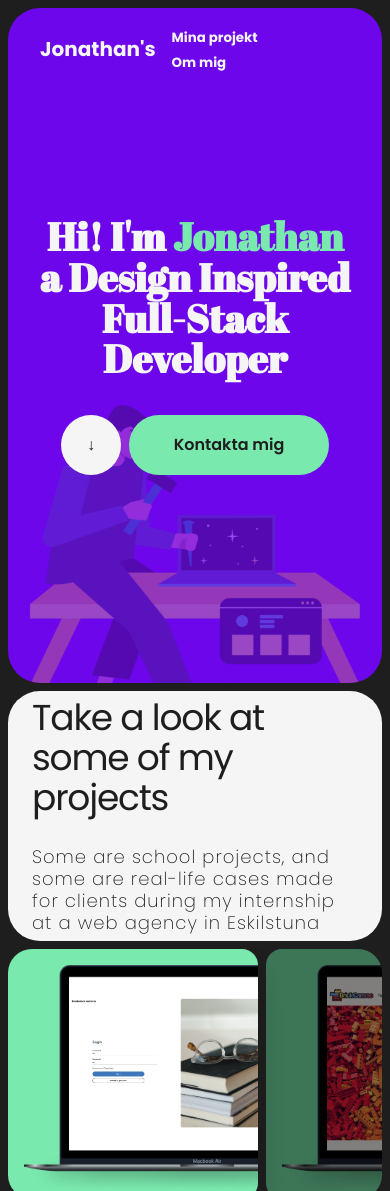
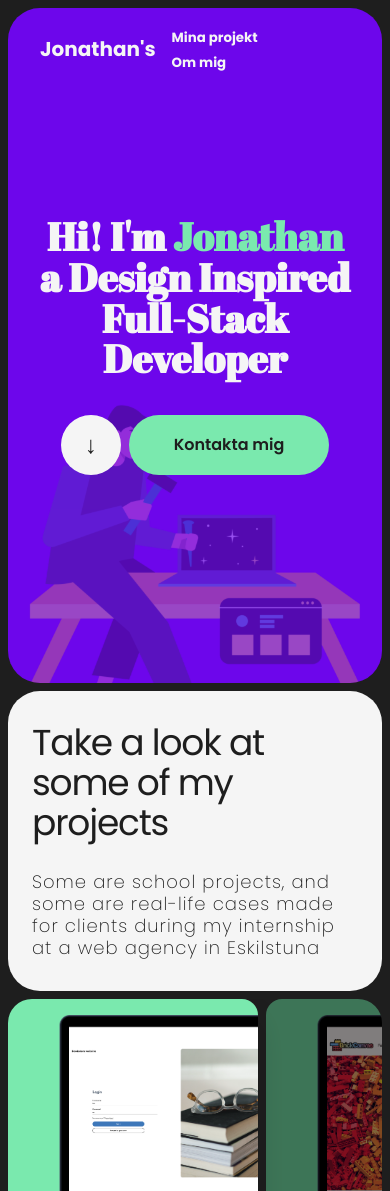
Before and after one commit to Wztrbrg/portfolio, a React (Create React App) app: page / in a window 390 px wide. Shown: the top 1191 px of the page. Built offline with nearby package versions, Linux system fonts and the light colour scheme.

Commit message:
minor styling adjustment

```diff
--- a/src/assets/style/components/CardSlider.scss
+++ b/src/assets/style/components/CardSlider.scss
@@ -241,7 +241,7 @@
     height: 100%;
     .left {
       .projects-header {
-        height: 250px;
+        min-height: 300px;
         .projects-heading {
           font-size: $small-heading;
           line-height: 40px;
--- a/src/assets/style/global/App.scss
+++ b/src/assets/style/global/App.scss
@@ -26,8 +26,8 @@ body {
   border-radius: 2000px;
   color: $nearblack;
   background-color: $offwhite;
-  font-size: 16px;
-  font-weight: 600;
+  font-size: 24px;
+  font-weight: 900;
   transition: 0.3s ease;
 }
 
```
